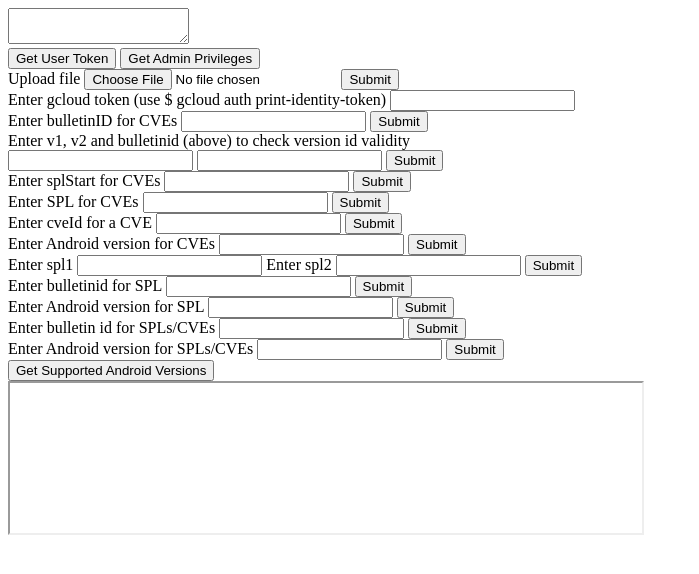
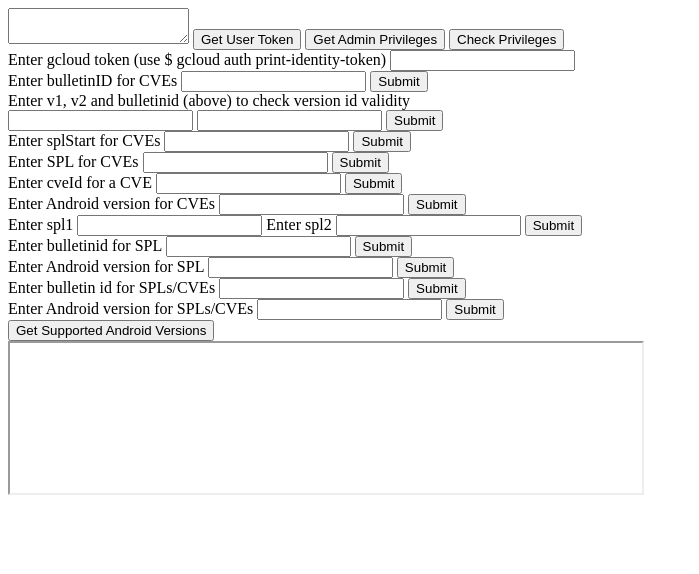
Before and after one commit to googleinterns/step95-2020, a plain HTML site: page public/user_data.html in a window 1280 px wide. Shown: the whole page, without its empty margins (0-699 px from the left). Drawn offline with Linux system fonts and the light colour scheme.

Commit message:
Add feature that only admin can access upload to database button.

```diff
--- a/public/user_data.html
+++ b/public/user_data.html
@@ -1,21 +1,21 @@
 <!DOCTYPE html>
 <html>
+
 <head>
   <meta charset="utf-8">
   <meta name="viewport" content="width=device-width, initial-scale=1">
-   <title>ASB API Web Demo</title>
-   <div id='tokenDisplay'>
+  <title>Logged In</title>
   <textarea id='tokenContainer'></textarea>
-   </div>
 </head>
+
 <body>
-
   <button id='generateToken'>Get User Token</button>
   <button id='getAdminPrivileges'>Get Admin Privileges</button>
-  <div>
-    <label for = "userFile">Upload file </label>
-    <input type = "file" id = "userFile" name = "userFile">
-    <button onClick = "store()" id = "userFilebutton">Submit</button>
+  <button onClick="checkAdmin()" id='checkAdmin'> Check Privileges </button>
+  <div id="uploadBlock" style="display:none">
+    <label for="userFileLabel">Upload file </label>
+    <input type="file" id="userFile" name="userFile">
+    <button onClick="store()" id="userFilebutton">Submit</button>
   </div>
 
    <div>
@@ -144,18 +144,37 @@
      });
    }
 
-
-
- // DO NOT DEPLOY THIS FUNCTION TO PRODUCTION!
- function sendUserToken() {
-    firebase.auth().onAuthStateChanged(function(user) {
+   function checkAdmin() {
+    firebase.auth().onAuthStateChanged(function (user) {
       const userToken = document.getElementById('tokenContainer').value;
       const gcloudToken = document.getElementById('gcloudToken').value;
       const options = {
         method: 'GET',
         headers: {
           'Authorization': 'Bearer ' + gcloudToken,
-                'userToken' : userToken,
+          'userToken': userToken,
+          'Content-Type': 'application/json'
+        }
+      };
+      fetch('/checkAdmin', options).then((response) => response.json()).then((function (output) {
+        if (output["value"] === "true") {
+          document.getElementById('uploadBlock').style.display = "block";
+        }
+      }));
+
+    });
+  }
+
+    // DO NOT DEPLOY THIS FUNCTION TO PRODUCTION!
+    function sendUserToken() {
+    firebase.auth().onAuthStateChanged(function (user) {
+      const userToken = document.getElementById('tokenContainer').value;
+      const gcloudToken = document.getElementById('gcloudToken').value;
+      const options = {
+        method: 'GET',
+        headers: {
+          'Authorization': 'Bearer ' + gcloudToken,
+          'userToken': userToken,
           'Content-Type': 'application/json'
         }
       };
@@ -163,22 +182,17 @@
     });
   }
 
-  function store(){
+  function store() {
     var storageRef = firebase.storage().ref();
     var childRef = storageRef.child(document.getElementById('userFile').value);
+    console.log(childRef.getDownloadURL());
 
-   storageRef.child(childRef.getDownloadURL().then((result) => {
-    var doc = "<body>File already in storage. </body>";
-    var frame = document.getElementById('displayFrame');
-    frame.src="javascript:'" + doc + "'";
+    childRef.getDownloadURL().then((result) => {
 
    })
    .catch((error)=> {
      childRef.put(document.getElementById('userFile').files[0]);
-     var doc = "<body>Updating data. Check database for completing trees.</body>";
-     var frame = document.getElementById('displayFrame');
-     frame.src="javascript:'" + doc + "'";
-    }));
+    });
 }
 
 function sendRequest(inputId, route, hasTwoFields) {
@@ -258,5 +272,7 @@
      }
      return result;
    }
+
 </script>
+
 </html>
```
Also changed, not shown: functions/src/index.ts (+18 -0 lines), firebase.json. Lines whose indentation alone changed are shown as unchanged.
